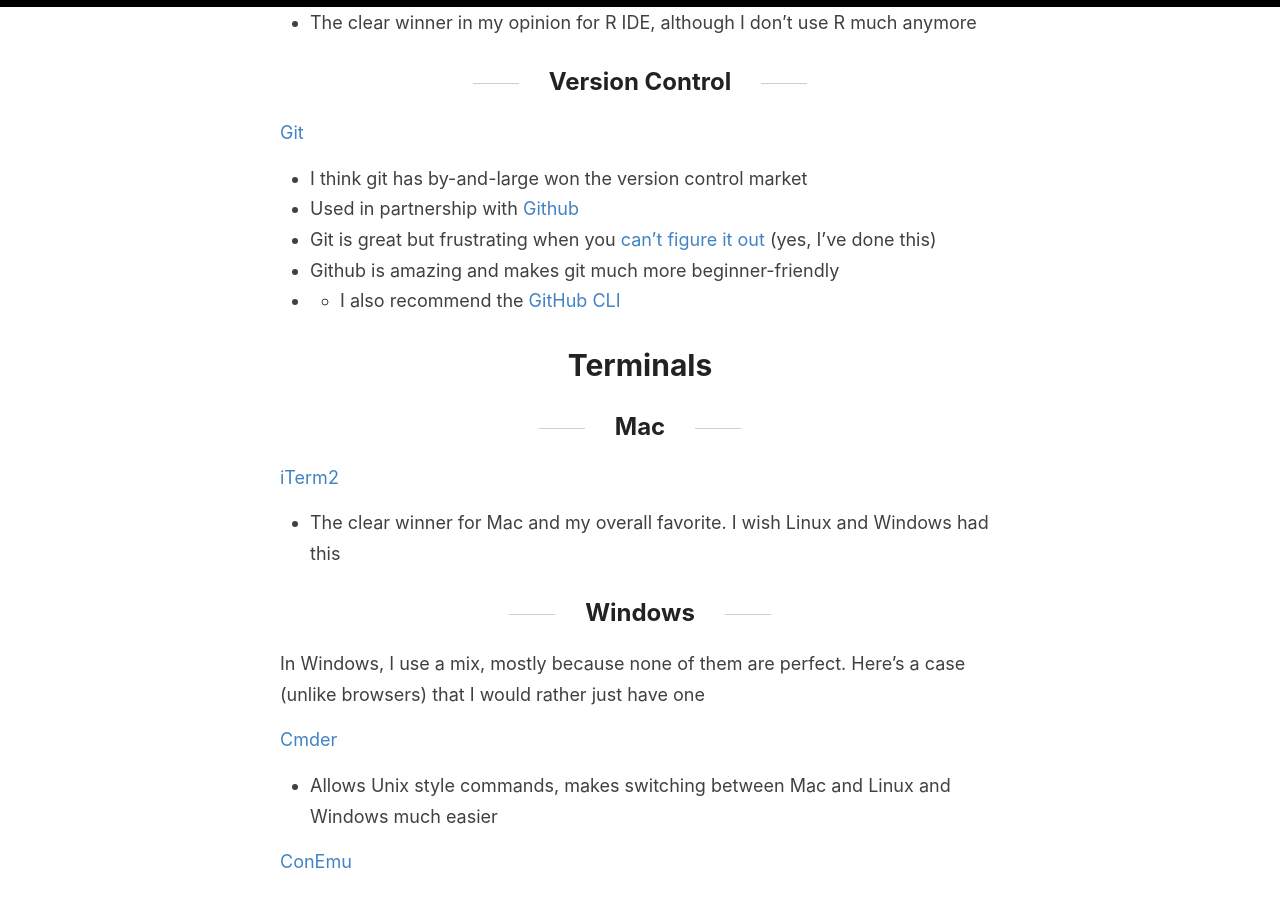
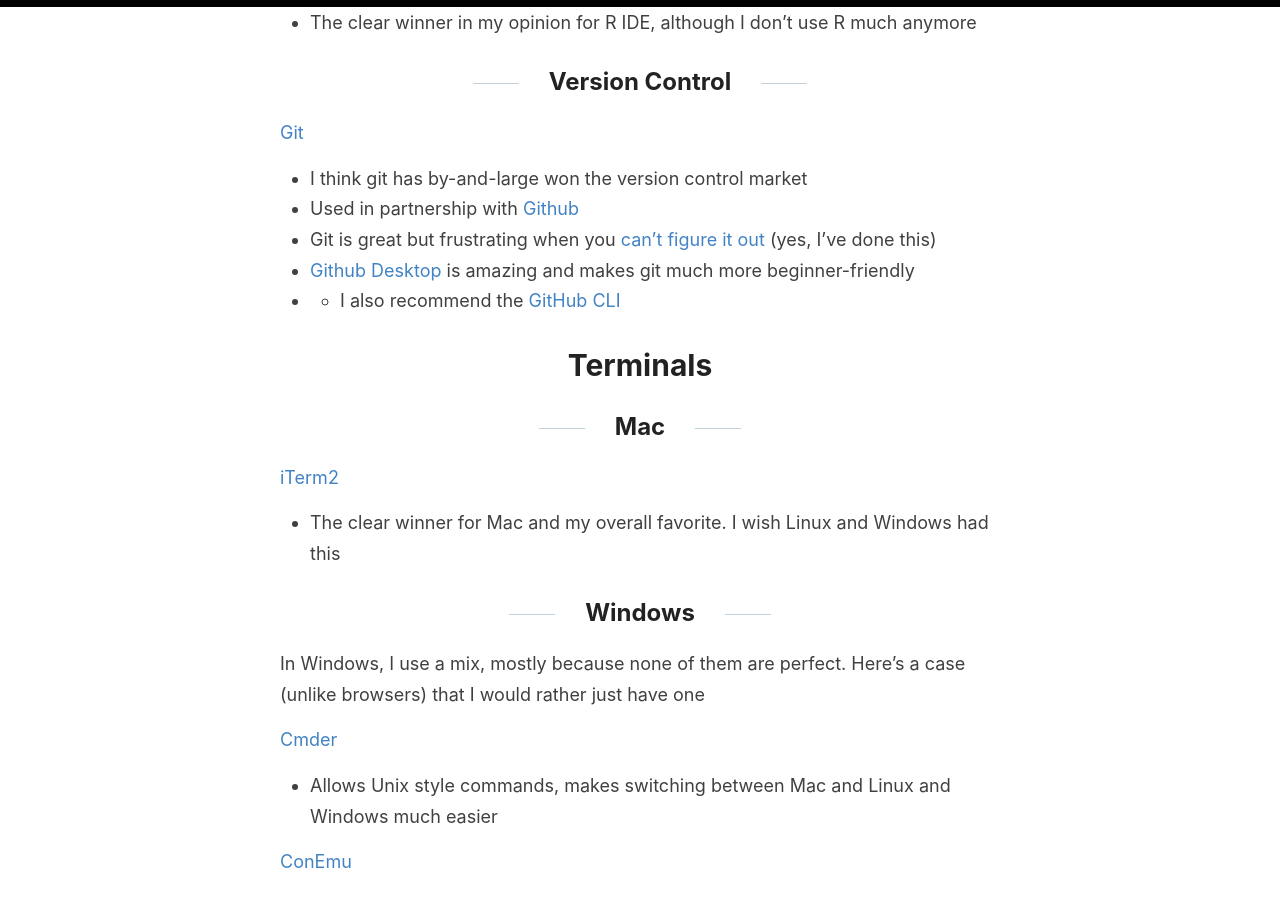
Before and after one commit to jss367/blog, a Jekyll site: the page built from _posts/2018-10-10-Software-I-Use.md, in a window 1280 px wide and 900 px high, scrolled down 4563 px. Built offline with Jekyll 4.4.1, drawn with Linux system fonts in a browser that asks for light colours.

Commit message:
Update 2018-10-10-Software-I-Use.md

```diff
--- a/_posts/2018-10-10-Software-I-Use.md
+++ b/_posts/2018-10-10-Software-I-Use.md
@@ -139,7 +139,7 @@ Yes, I do use four different cloud services (actually more, but these are the on
 * I think git has by-and-large won the version control market
 * Used in partnership with [Github](https://github.com/)
 * Git is great but frustrating when you [can't figure it out](https://xkcd.com/1597/) (yes, I've done this)
-* Github is amazing and makes git much more beginner-friendly
+* [Github Desktop](https://desktop.github.com/) is amazing and makes git much more beginner-friendly
 * * I also recommend the [GitHub CLI](https://github.com/cli/cli)
 
 # Terminals
```
